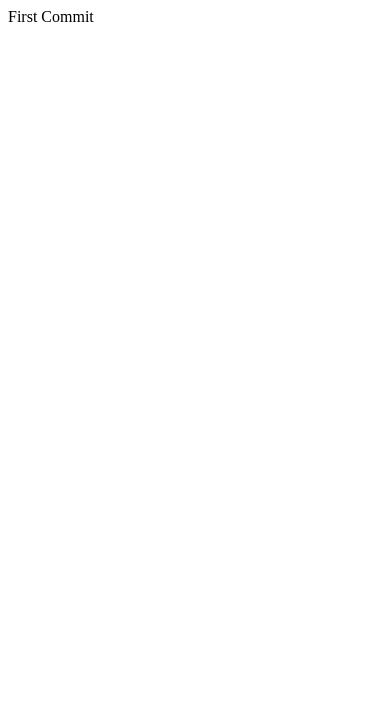
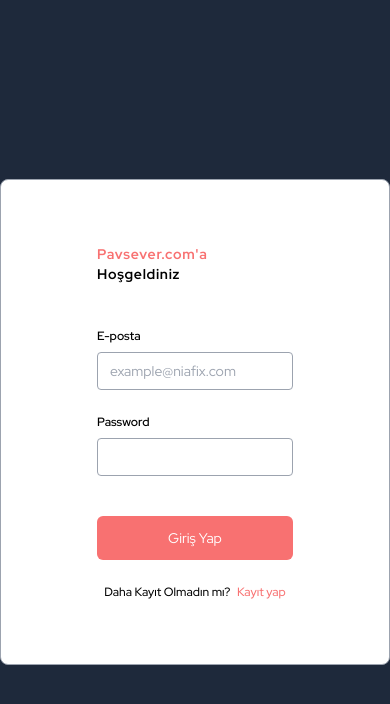
Before and after one commit to poyrazavsever/form_components, a React (Create React App) app: page / in a window 390 px wide. Shown: the top 704 px of the page. Built offline with nearby package versions, Linux system fonts and the light colour scheme.

Commit message:
LoginPage & Responsive Done

```diff
--- a/package.json
+++ b/package.json
@@ -34,5 +34,10 @@
       "last 1 firefox version",
       "last 1 safari version"
     ]
+  },
+  "devDependencies": {
+    "autoprefixer": "^10.4.8",
+    "postcss": "^8.4.16",
+    "tailwindcss": "^3.1.8"
   }
 }
--- /dev/null
+++ b/postcss.config.js
@@ -0,0 +1,6 @@
+module.exports = {
+  plugins: {
+    tailwindcss: {},
+    autoprefixer: {},
+  },
+}
--- a/src/App.js
+++ b/src/App.js
@@ -1,7 +1,10 @@
+import Login from "./Components/Login";
+import "./index.css"
+
 function App() {
   return (
-    <div className="App">
-      First Commit
+    <div className="h-screen bg-slate-800 w-full flex justify-center items-center">
+      <Login />
     </div>
   );
 }
--- /dev/null
+++ b/src/Components/Login.jsx
@@ -0,0 +1,31 @@
+import React from 'react'
+import "../index.css"
+
+function Login() {
+  return (
+    <div className='flex flex-col items-center justify-center gap-3 w-auto px-24 py-16 border border-gray-400 rounded-lg bg-white'>
+
+        <h4 className='text-red font-bold tracking-wider text-sm sm:text-lg pb-8 xl:text-xl'><span className='text-red-400'>Pavsever.com'a</span> Hoşgeldiniz</h4>
+
+        <form className='flex flex-col gap-6 w-full'>
+
+            <div className='upinput'>
+                <label htmlFor="mail" className='label'>E-posta</label>
+                <input type="email" id='mail' placeholder='example@niafix.com' className='input'/>
+            </div>
+
+            <div className='upinput'>
+                <label htmlFor="password" className='label'>Password</label>
+                <input type="password" id='password' className='input'/>
+            </div>
+
+            <button className='w-full bg-red-400 text-sm md:text-base xl:text-lg transition-colors text-white py-3 rounded-md mt-4 hover:bg-red-500'>Giriş Yap</button>
+        </form>
+
+        <p className='text-xs lg:text-sm pt-3 font-medium'>Daha Kayıt Olmadın mı? <a href="https://www.pavsever.com" className='text-red-400 pl-1 duration-300 transition-all hover:text-red-600'>Kayıt yap</a></p>
+
+    </div>
+  )
+}
+
+export default Login
--- /dev/null
+++ b/src/index.css
@@ -0,0 +1,23 @@
+@import url('https://fonts.googleapis.com/css2?family=Red+Hat+Display:wght@300;400;500;600;700;800&display=swap');
+
+@tailwind base;
+@tailwind components;
+@tailwind utilities;
+
+
+*{
+    font-family: 'Red Hat Display', sans-serif !important;
+}
+
+
+@layer components {
+    .input {
+        @apply border-gray-400 border rounded p-2 pl-3 outline-red-400 w-full mx-auto text-sm md:text-base xl:text-base;
+    }
+    .label{
+        @apply text-black font-semibold text-xs md:text-base xl:text-base;
+    }
+    .upinput{
+        @apply flex flex-col items-start gap-2 w-full;
+    }
+  }
--- /dev/null
+++ b/tailwind.config.js
@@ -0,0 +1,10 @@
+/** @type {import('tailwindcss').Config} */
+module.exports = {
+  content: [
+    "./src/**/*.{js,jsx,ts,tsx}",
+  ],
+  theme: {
+    extend: {},
+  },
+  plugins: [],
+}
```
Also changed, not shown: 2 other files (tests, documents, lock files or other folders).
